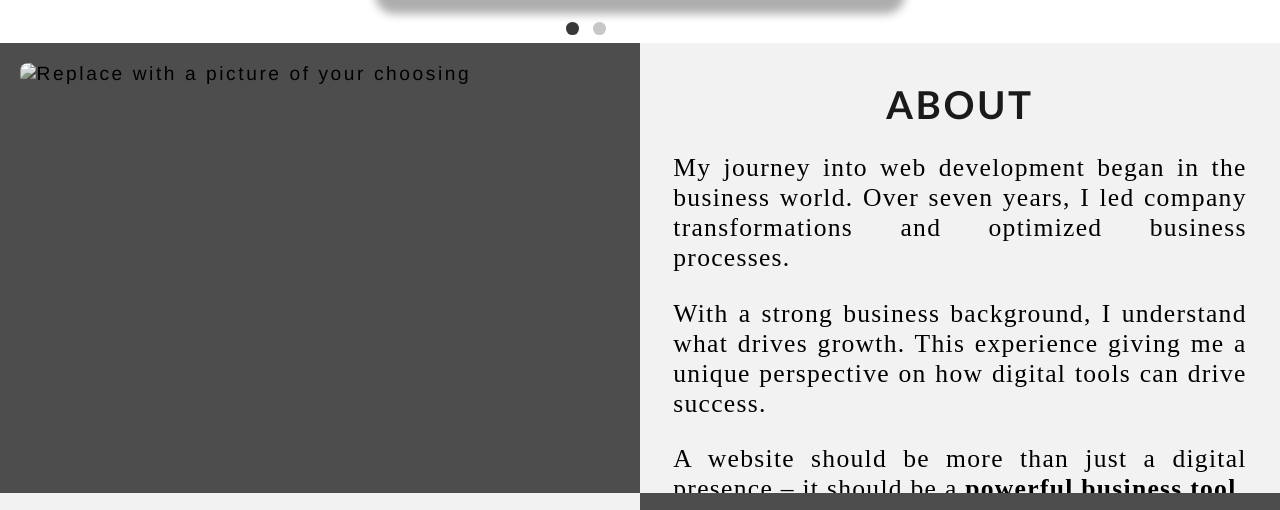
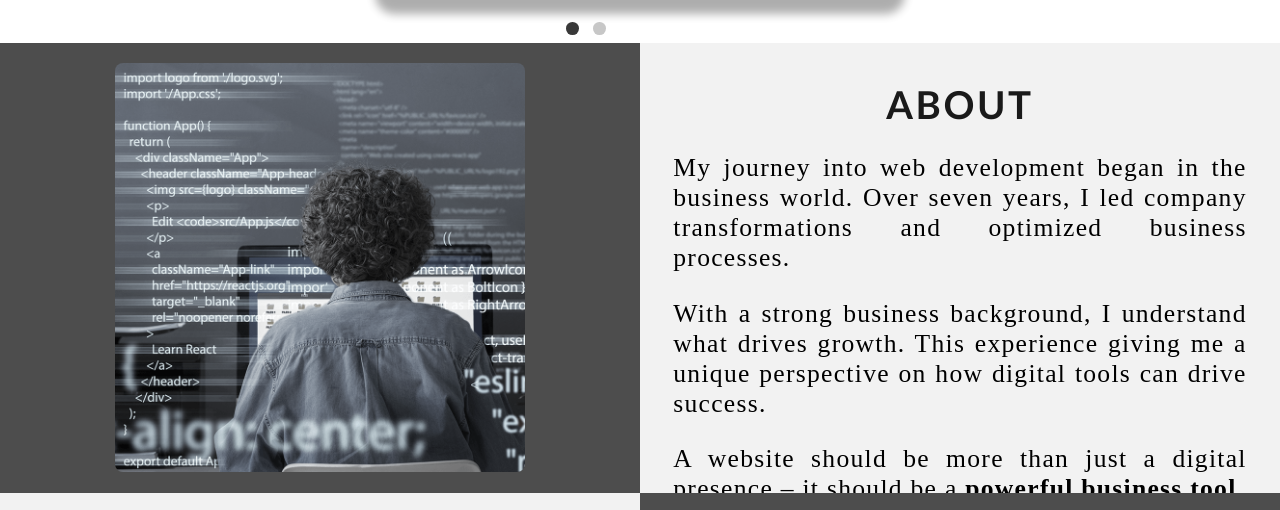
Before and after one commit to Vaczlav/Vaczlavportfolioweb, a plain HTML site: page index.html in a window 1280 px wide. Shown: the part 1360-1870 px from the top of the page. Drawn offline with Linux system fonts and the light colour scheme; the site is published under a folder, as on GitHub Pages, so addresses that start at the root find nothing.

Commit message:
Update index.html

```diff
--- a/index.html
+++ b/index.html
@@ -106,7 +106,7 @@
         <div class="Row" id="About">
             <!-- Left column -->
             <div class="Column_2">
-                <img src="/images/Square Personal Photo.png" alt="Replace with a picture of your choosing">
+                <img src="images/Square Personal Photo.png" alt="Replace with a picture of your choosing">
             </div>
             <!-- Right column -->
             <div class="Column_1">
```
